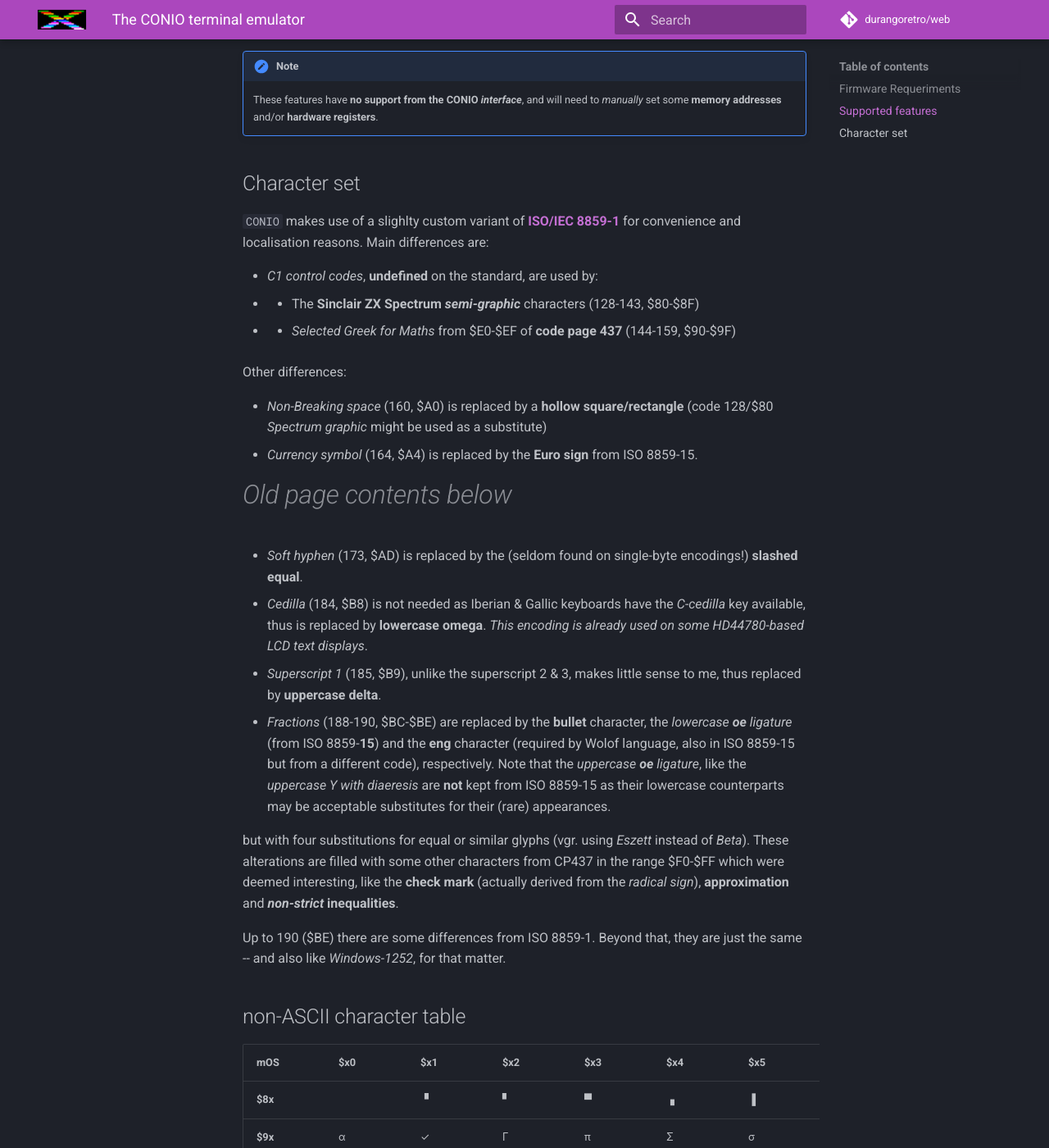
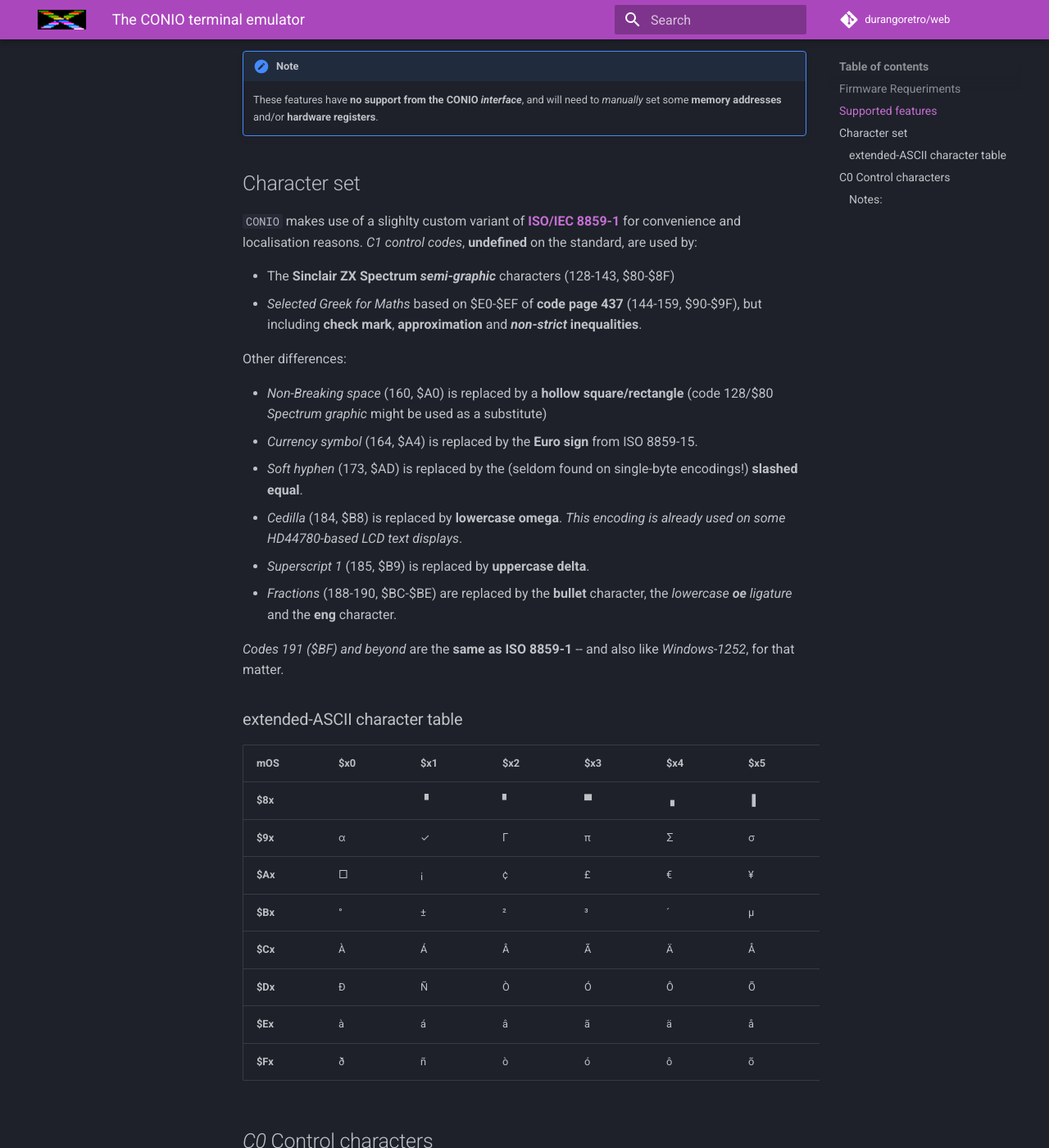
Before and after one commit to durangoretro/web, an MkDocs documentation site: the page built from docs/software/conio.md, in a window 1280 px wide and 1400 px high, scrolled down 934 px. Shown: the whole window at 82% size. Built offline with MkDocs 1.6.1 and Material for MkDocs 9.7.7, drawn with Linux system fonts in a browser that asks for light colours; comment, search, counter and statistics services are not loaded; some of the changed text lies outside the part shown.

Commit message:
complete CONIO reference

```diff
--- a/docs/software/conio.md
+++ b/docs/software/conio.md
@@ -35,48 +35,24 @@
 ## Character set
 
 `CONIO` makes use of a slighlty custom variant of [**ISO/IEC 8859-1**](https://en.wikipedia.org/wiki/ISO/IEC_8859-1)
-for convenience and localisation reasons. Main differences are:
+for convenience and localisation reasons. _C1 control codes_, **undefined** on the standard, are used by:
 
-* _C1 control codes_, **undefined** on the standard, are used by:
-*	*	The **Sinclair ZX Spectrum _semi-graphic_** characters (128-143, $80-$8F)
-*	*	_Selected Greek for Maths_ from $E0-$EF of **code page 437** (144-159, $90-$9F)
+*	The **Sinclair ZX Spectrum _semi-graphic_** characters (128-143, $80-$8F)
+*	_Selected Greek for Maths_ based on $E0-$EF of **code page 437** (144-159, $90-$9F), but including **check mark**, **approximation** and **_non-strict_
+inequalities**.
 
 Other differences:
 
-*	_Non-Breaking space_ (160, $A0) is replaced by a **hollow square/rectangle** (code 128/$80 _Spectrum graphic_ might be used as a substitute)
+* _Non-Breaking space_ (160, $A0) is replaced by a **hollow square/rectangle** (code 128/$80 _Spectrum graphic_ might be used as a substitute)
 * _Currency symbol_ (164, $A4) is replaced by the **Euro sign** from ISO 8859-15.
+* _Soft hyphen_ (173, $AD) is replaced by the (seldom found on single-byte encodings!) **slashed equal**.
+* _Cedilla_ (184, $B8) is replaced by **lowercase omega**. _This encoding is already used on some HD44780-based LCD text displays_.
+* _Superscript 1_ (185, $B9) is replaced by **uppercase delta**.
+* _Fractions_ (188-190, $BC-$BE) are replaced by the **bullet** character, the _lowercase **oe** ligature_ and the **eng** character.
 
-# _Old page contents below_
+_Codes 191 ($BF) and beyond_ are the **same as ISO 8859-1** -- and also like _Windows-1252_, for that matter.
 
-- _Soft hyphen_ (173, $AD) is replaced by the (seldom found on single-byte encodings!)
-**slashed equal**.
-- _Cedilla_ (184, $B8) is not needed as Iberian & Gallic keyboards have the
-_C-cedilla_ key available, thus is replaced by **lowercase omega**. _This encoding
-is already used on some HD44780-based LCD text displays_.
-- _Superscript 1_ (185, $B9), unlike the superscript 2 & 3, makes little sense to me,
-thus replaced by **uppercase delta**.
-- _Fractions_ (188-190, $BC-$BE) are replaced by the **bullet** character, the
-_lowercase **oe** ligature_ (from ISO 8859-**15**) and the **eng** character
-(required by Wolof language, also in ISO 8859-15 but from a different code),
-respectively. Note that the _uppercase **oe** ligature_, like the _uppercase Y
-with diaeresis_ are **not** kept from ISO 8859-15 as their lowercase counterparts
-may be acceptable substitutes for their (rare) appearances.
-
-
-
-
-
-
-but with four substitutions for equal or similar glyphs (vgr. using _Eszett_
-instead of _Beta_). These alterations are filled with some other characters from
-CP437 in the range $F0-$FF which were deemed interesting, like the **check mark**
-(actually derived from the _radical sign_), **approximation** and **_non-strict_
-inequalities**.
-
-Up to 190 ($BE) there are some differences from ISO 8859-1. Beyond that, they are just
-the same -- and also like _Windows-1252_, for that matter.
-
-## non-ASCII character table
+### extended-ASCII character table
 
 mOS|$x0|$x1|$x2|$x3|$x4|$x5|$x6|$x7|$x8|$x9|$xA|$xB|$xC|$xD|$xE|$xF
 ---|---|---|---|---|---|---|---|---|---|---|---|---|---|---|---|---
@@ -91,58 +67,53 @@
 
 ## _C0_ Control characters
 
-Once again, these were selected in order to satisfy easy processing and reasonable
-adhesion to standards. In particular, most of _bash_ key shortcuts are
-implemented here, while a few other are just **traditional ASCII**. A notable difference
-is the use of **plain `CR` as _newline_**, unlike the common UNIX (`LF`) and
-DOS/Windows (`CR` plus `LF`) alternatives.
+Usually **single-byte** sequences for _efficiency_. Most of _bash_ key shortcuts are implemented here, while a few other are just **traditional ASCII**.
+A notable difference is the use of **plain `CR` as _newline_**, unlike the common UNIX (`LF`) and DOS/Windows (`CR` plus `LF`) alternatives.
 
-Notable differences are the **cursor up/down** (made from `VT` and `LF`), the
-_CR-without-LF_ (used as `HOML`, line home) and the `XON`/`XOFF`, which make
-little sense on a _glass tty_ but are used instead to **enable/disable the cursor**.
+Some other changes are the **cursor up/down** (made from `VT` and `LF`), the _CR-without-LF_ (used as `HOML`, line home) and the `XON`/`XOFF`,
+which make little sense on a _glass tty_ but are used instead to **enable/disable the cursor**.
 
-**Colour commands**, on the other hand, are generated in a similar way to the _ZX
-Spectrum_ although with different codes (18 for `INK`, 20 for `PAPER`).
+**Colour commands**, on the other hand, are generated in a similar way to the _ZX Spectrum_ although with different codes (18 for `INK`, 20 for `PAPER`).
 
-A typical **mouse pointer arrow** is provided on the `ESC` code, for use with future GUIs.
+!!! note
 
-_When required, the normally hidden **glyph** is obtained by preceeding the code with a `DLE`._
+	When required, the normally _hidden_ **glyph** is obtained by preceeding the code with a `DLE` (16/`$10`).
 
-^ key|Dec|Hex|ASCII|mOS|glyph & description|notes
------|---|---|-----|---|-------------------|-----
--|0|$00|`NUL`|**`SWTC`**|&#9635; square with block|switch focus/window _may be moved elsewhere_ (1)
-A|1|$01|`SOH`|**`CRTN`**|&#8606; double arrow left|carriage return (without line feed)
-B|2|$02|`STX`|**`LEFT`**|&#8678; arrow left|cursor left (no backspace)
-C|3|$03|`ETX`|**`TERM`**|&#9211; ball switch|send TERM signal
-D|4|$04|`EOT`|**`ENDT`**|&#8690; arrow to SE corner|end of text
-E|5|$05|`ENQ`|**`ENDL`**|&#8608; double arrow right|move cursor to end of line
-F|6|$06|`ACK`|**`RGHT`**|&#8680; arrow right|cursor right (no space)
-G|7|$07|`BEL`|**`BELL`**|&#128276; bell|acoustic or visual alert
-H|8|$08|`BS`|**`BKSP`**|&#9003; left sign with x|backspace, clear previous character
-I|9|$09|`HT`|**`HTAB`**|&#8677; right arrow with bar|advance to next tab, printing spaces
-J|10|$0A|`LF`|**`DOWN`**|&#8681; arrow down|cursor down (no CR)
-K|11|$0B|`VT`|**`UPCU`**|&#8679; arrow up|cursor up one line
-L|12|$0C|`FF`|**`CLRS`**|&#73668; paper sheet|clear screen (2)
-M|13|$0D|`CR`|**`NEWL`**|&#9166; angled arrow|newline, ZX Spectrum-like
-N|14|$0E|`SO`|**`EON`**|&#8658; imply|emphasis on
-O|15|$0F|`SI`|**`EOFF`**|&#8656; reverse imply|emphasis off
-P|16|$10|`DLE`|**`DLE`**|&#9829; heart suit|show glyph for next char, do not interpret (3)
-Q|17|$11|`DC1`|**`XON`**|&#9733; star|cursor on
-R|18|$12|`DC2`|**`INK`**|&#9999; pencil|set foreground colour (3)(4)
-S|19|$13|`DC3`|**`XOFF`**|&#9830; diamond suit|cursor off
-T|20|$14|`DC4`|**`PAPR`**|&#9827; club suit|set background colour (3)(4)
-U|21|$15|`NAK`|**`HOME`**|&#8689; arrow to NW corner|reset cursor without clearing screen
-V|22|$16|`SYN`|**`PGDN`**|&#8609; double arrow down|page down
-W|23|$17|`ETB`|**`ATYX`**|&#9824; spade suit|set cursor position (5)
-X|24|$18|`CAN`|**`BKTB`**|&#8676; left arrow with bar|backwards tabulation
-Y|25|$19|`EM`|**`PGUP`**|&#8607; double arrow up|page up
-Z|26|$1A|`SUB`|**`STOP`**|&#9940; no entry|send STOP signal _on input, may switch focus on **output**_
--|27|$1B|`ESC`|**`ESC`**|&#11017; NW arrow/mouse cursor|escape _or switch focus?_
--|28|$1C|`FS`|**`PLOT`**|&#9698; wedge pointing SE|point graph mode (6)(7)
--|29|$1D|`GS`|**`DRAW`**|&#9699; wedge pointing SW|vector graph mode (6)(7)
--|30|$1E|`RS`|**`INCG`**|&#9618; light pattern|incremental plotting mode (6)
--|31|$1F|`US`|**`TXTM`**|&#9619; mid pattern|back to text mode (6)
--|127|$7F|`DEL`|**`DEL`**|&#8999;|delete
+|Ctl-key|Dec|Hex|ASCII|name|glyph & description|effect|
+|-------|---|---|-----|----|-------------------|------|
+|-|0|$00|`NUL`|**`SWTC`**|&#9635; square with block|(1)|
+|A|1|$01|`SOH`|**`CRTN`**|&#8606; double arrow left|carriage return (without line feed)|
+|B|2|$02|`STX`|**`LEFT`**|&#8678; arrow left|cursor left (no backspace)|
+|C|3|$03|`ETX`|**`TERM`**|&#9211; ball switch|BREAK|
+|D|4|$04|`EOT`|**`ENDT`**|&#8690; arrow to SE corner||
+|E|5|$05|`ENQ`|**`ENDL`**|&#8608; double arrow right|move cursor to end of line|
+|F|6|$06|`ACK`|**`RGHT`**|&#8680; arrow right|cursor right (no space)|
+|G|7|$07|`BEL`|**`BELL`**|&#128276; bell|acoustic alert|
+|H|8|$08|`BS`|**`BKSP`**|&#9003; left sign with x|backspace, clear previous character|
+|I|9|$09|`HT`|**`HTAB`**|&#8677; right arrow with bar|advance to next tab, printing spaces|
+|J|10|$0A|`LF`|**`DOWN`**|&#8681; arrow down|cursor down (no CR)|
+|K|11|$0B|`VT`|**`UPCU`**|&#8679; arrow up|cursor up one line|
+|L|12|$0C|`FF`|**`CLRS`**|&#73668; paper sheet|clear screen (2)|
+|M|13|$0D|`CR`|**`NEWL`**|&#9166; angled arrow|newline, _ZX Spectrum-like_|
+|N|14|$0E|`SO`|**`EON`**|&#8658; imply|emphasis (inverse) on|
+|O|15|$0F|`SI`|**`EOFF`**|&#8656; reverse imply|emphasis (inverse) off|
+|P|16|$10|`DLE`|**`DLE`**|&#9829; heart suit|show glyph for next char, do not interpret it (3)|
+|Q|17|$11|`DC1`|**`XON`**|&#9733; star|cursor on|
+|R|18|$12|`DC2`|**`INK`**|&#9999; pencil|set foreground colour (3)(4)|
+|S|19|$13|`DC3`|**`XOFF`**|&#9830; diamond suit|cursor off|
+|T|20|$14|`DC4`|**`PAPR`**|&#9827; club suit|set background colour (3)(4)|
+|U|21|$15|`NAK`|**`HOME`**|&#8689; arrow to NW corner|reset cursor without clearing screen|
+|V|22|$16|`SYN`|**`PGDN`**|&#8609; double arrow down|page down (6)|
+|W|23|$17|`ETB`|**`ATYX`**|&#9824; spade suit|set cursor position (5)|
+|X|24|$18|`CAN`|**`BKTB`**|&#8676; left arrow with bar|backwards tabulation (6)|
+|Y|25|$19|`EM`|**`PGUP`**|&#8607; double arrow up|page up (6)|
+|Z|26|$1A|`SUB`|**`STOP`**|&#9940; no entry|send STOP signal (6)|
+|-|27|$1B|`ESC`|**`ESC`**|&#11017; NW arrow/mouse cursor|escape|
+|-|28|$1C|`FS`|**`PLOT`**|&#9698; wedge pointing SE||
+|-|29|$1D|`GS`|**`DRAW`**|&#9699; wedge pointing SW||
+|-|30|$1E|`RS`|**`INCG`**|&#9618; light pattern||
+|-|31|$1F|`US`|**`TXTM`**|&#9619; mid pattern||
+|-|127|$7F|`DEL`|**`DEL`**|&#8999;|delete (6)|
 
 ### Notes:
 
@@ -150,17 +121,10 @@
 
 2.If sent to `CONIO`, will **reset** the standard device.
 
-3.Takes a second character to complete
+3.Takes a second character to complete.
 
-4.Currently only low nibble used as `GRgB` or `G2 R2 G1 B2`. *High nibble may be used
-(when supported) as `R1 G0 R0 B1`*.
+4.Currently only low nibble used as `BgRG` or `B1 G0 R1 G1` -- official values are **32...47**, thus always _printable_.
 
-5.Takes another TWO chars, _ASCII 32_ and up, stating row & column (home is 0,0).
-_These may be preceded by fixed-point LSBs for **graphic text**, and **must** be
-ignored otherwise (ASCII below 32)_.
+5.Takes another TWO chars, _ASCII 32_ and up, stating row & column (home is `0,0` or ASCII 32,32).
 
-6.**Tektronix 4014** graphic modes, may take several bytes afterwards until back to text mode.
-
-7.May take _extra_ byte for screen sizes over 1024 pixels, but extra bits are MSB.
-
-_last modified 20210704-2245_
+6.Not yet implemented.
```
